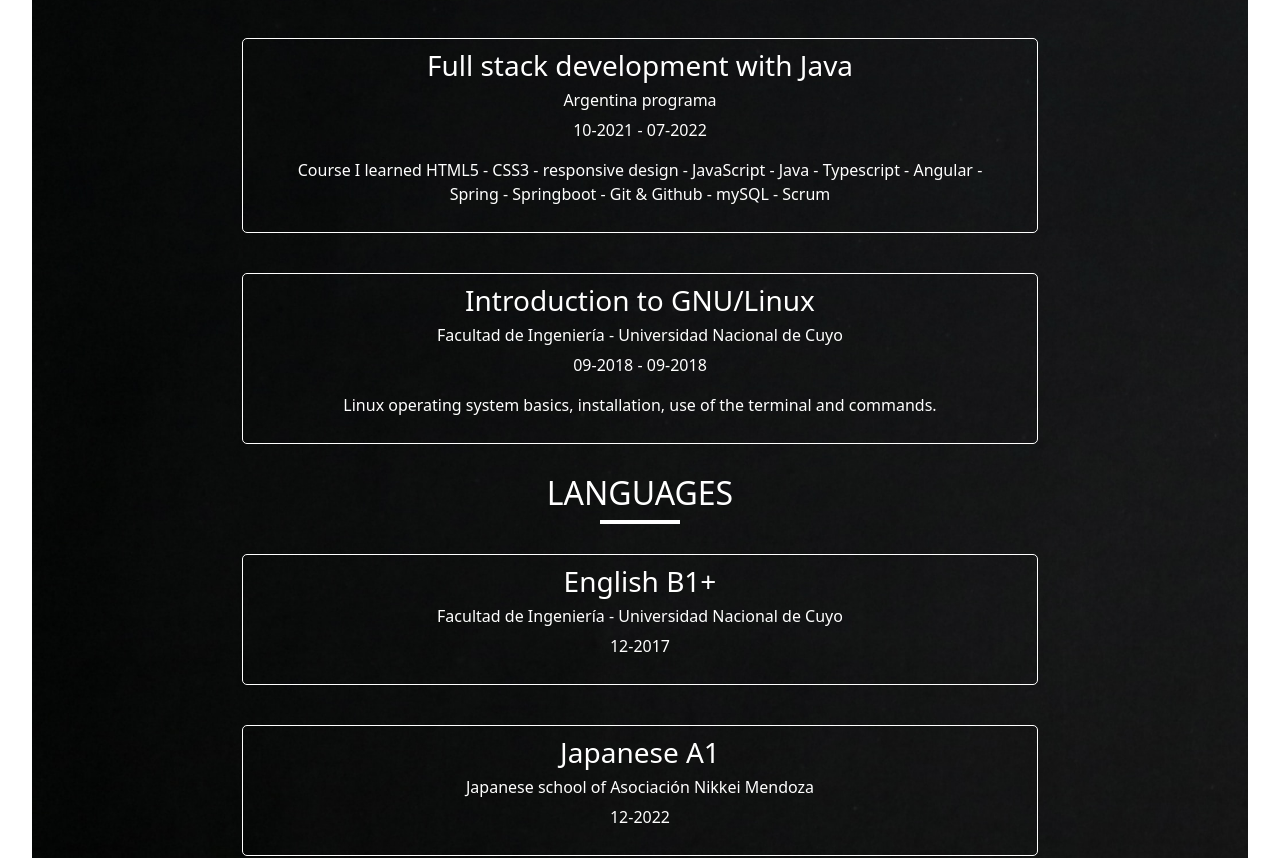
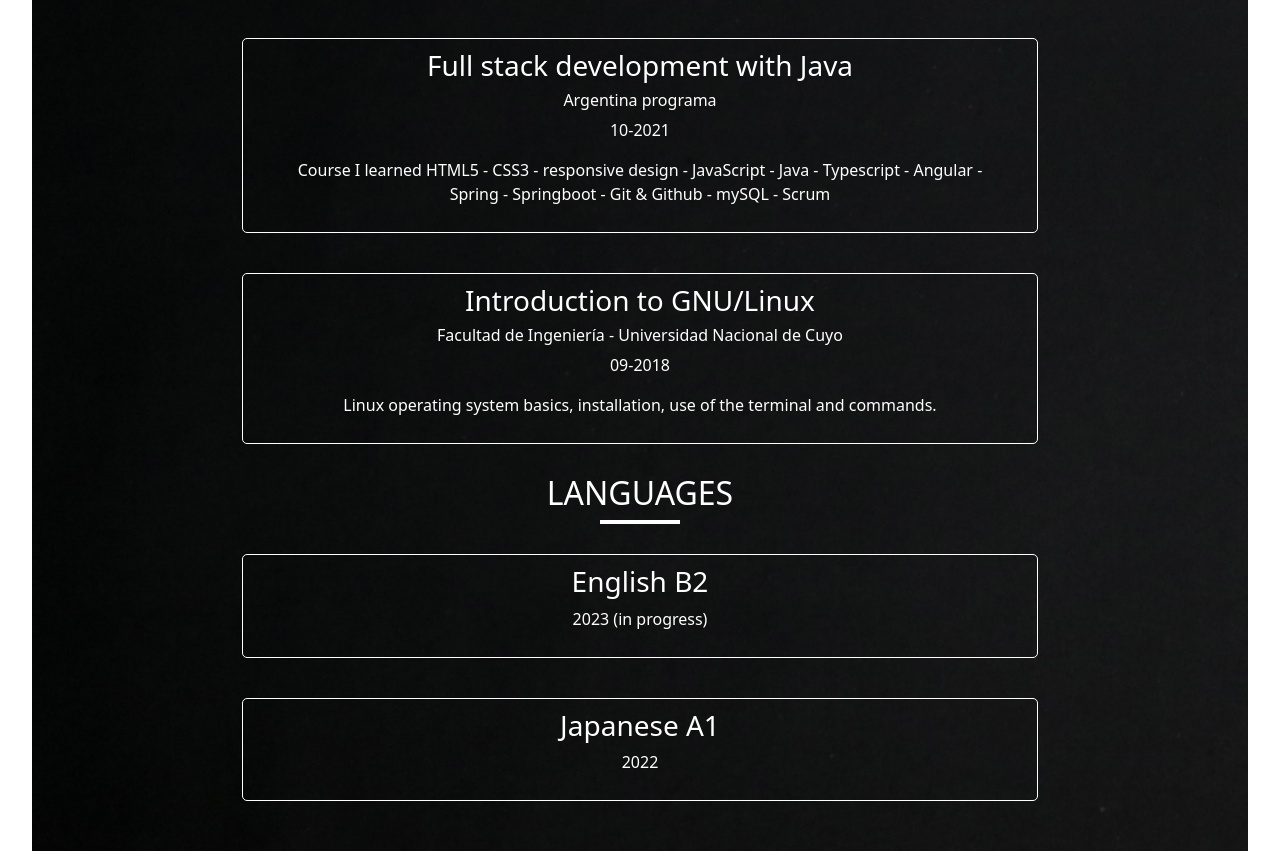
Before and after one commit to LiliaG-hiramatsu/portfolio-Lilia-Garcia, an Angular app: page / in a window 1280 px wide. Shown: the part 3503-4361 px from the top of the page. Built offline with nearby package versions, Linux system fonts and the light colour scheme.

Commit message:
education updated

```diff
--- a/src/app/components/educacion/educacion.component.html
+++ b/src/app/components/educacion/educacion.component.html
@@ -4,7 +4,7 @@
     <div class="education" *ngFor="let educacion of educacionList">
         <h3>{{ educacion.career }}</h3>
         <h6>{{ educacion.school }}</h6>
-        <p>{{ educacion.start }} - {{ educacion.end }}</p>
+        <p>{{ educacion.start }}</p>
         <p>{{ educacion.description }}</p>
     </div>
     <h2>COURSES</h2>
@@ -12,14 +12,13 @@
     <div class="education" *ngFor="let curso of cursosList">
         <h3>{{ curso.title }}</h3>
         <h6>{{ curso.school }}</h6>
-        <p>{{ curso.start }} - {{ curso.end }}</p>
+        <p>{{ curso.start }}</p>
         <p>{{ curso.description }}</p>
     </div>
     <h2>LANGUAGES</h2>
     <div class="header-bar"></div>
     <div class="education" *ngFor="let language of languagesList">
         <h3>{{ language.title }}</h3>
-        <h6>{{ language.school }}</h6>
         <p>{{ language.date }}</p>
     </div>
 </div>
--- a/src/assets/data/data.json
+++ b/src/assets/data/data.json
@@ -80,53 +80,47 @@
       "career": "Software Development",
       "school": "Instituto Tecnológico Universitario - Universidad Nacional de Cuyo",
       "start": "2023",
-      "end": "2026",
       "description": "University technician in progress."
     },
     {
       "career": "Mechatronics Engineering",
       "school": "Facultad de Ingeniería - Universidad Nacional de Cuyo",
       "start": "2014",
-      "end": "2021",
       "description": "Incomplete university level. 29 out of 48 curricular spaces approved, average 7.69."
     }],
   "cursos":[{
       "title": "Frontend Web Development",
       "school": "Mindhub",
       "start": "01-2023",
-      "end": "03-2023",
       "description": "Bootcamp of 180 hours of training. HTML5 - CSS3 - Responsive design - JavaScript - Vue - Git & Github - Scrum"
     },
     {
       "title": "Full stack development with Python",
       "school": "Codo a codo - Agencia de aprendizaje a lo largo de la vida",
       "start": "08-2022",
-      "end": "12-2022",
       "description": "Course I learned HTML5 - CSS3 - responsive design - JavaScript - Python - Django - Git & Github"
     },
     {
       "title": "Full stack development with Java",
       "school": "Argentina programa",
       "start": "10-2021",
-      "end": "07-2022",
       "description": "Course I learned HTML5 - CSS3 - responsive design - JavaScript - Java - Typescript - Angular - Spring - Springboot - Git & Github - mySQL - Scrum"
     },
     {
       "title": "Introduction to GNU/Linux",
       "school": "Facultad de Ingeniería - Universidad Nacional de Cuyo",
       "start": "09-2018",
-      "end": "09-2018",
       "description": "Linux operating system basics, installation, use of the terminal and commands."
     }],
   "languages": [{
-      "title": "English B1+",
-      "school": "Facultad de Ingeniería - Universidad Nacional de Cuyo",
-      "date": "12-2017"
+      "title": "English B2",
+      "date": "2023 (in progress)"
+
     },
     {
       "title": "Japanese A1",
       "school": "Japanese school of Asociación Nikkei Mendoza",
-      "date": "12-2022"
+      "date": "2022"
     }],
     "experiencia":[{
       "rubro": "Store",
```
